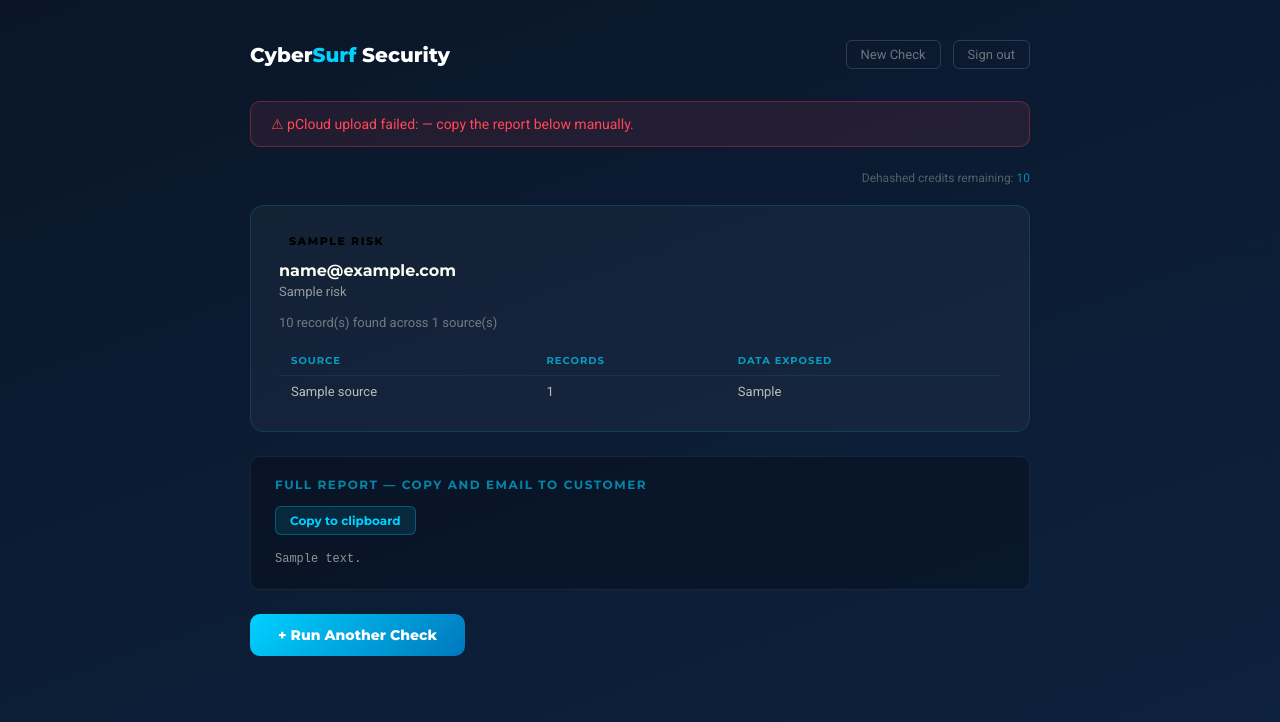
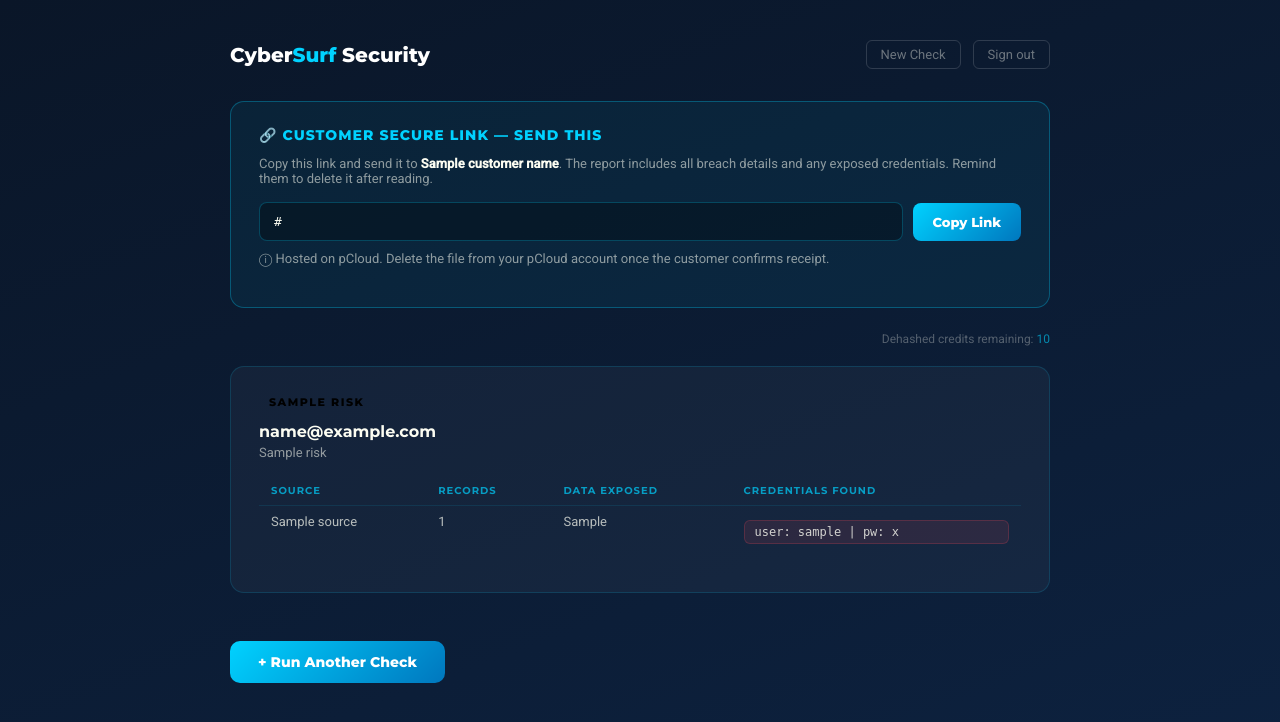
Before and after one commit to dcprojects1111/cybersurf-webapp-basic, a Flask app: template templates/report.html in a window 1280 px wide. Shown: the top 722 px of the page. Run offline with Flask 3, Linux system fonts and the light colour scheme; the template is opened without the code that fills it: most values are stand-ins (such as "Sample title", 1, 10 or a date in 2020).

Commit message:
Add credentials to report, pCloud share link, password consent
- Report now includes actual exposed passwords and usernames per breach
- pCloud share link generated automatically after upload
- Results page shows share link prominently — copy and send to customer
- Credentials displayed in dashboard with red pills per breach source

Co-Authored-By: Claude Sonnet 4.6 <noreply@anthropic.com>

```diff
--- a/app.py
+++ b/app.py
@@ -2,13 +2,14 @@
 """
 CyberSurf — Internal Breach Check Web App
 Password-protected dashboard for running Basic Breach Checks.
+Includes exposed credentials in report, delivered via pCloud secure link.
 """
 
 import os
 import requests
 from datetime import datetime
 from collections import defaultdict
-from flask import Flask, render_template, request, session, redirect, url_for, jsonify
+from flask import Flask, render_template, request, session, redirect, url_for
 
 app = Flask(__name__)
 app.secret_key = os.environ.get("APP_SECRET", "change-this-in-production")
@@ -19,8 +20,9 @@ DEHASHED_API_KEY  = os.environ.get("DEHASHED_API_KEY", "")
 PCLOUD_AUTH_TOKEN = os.environ.get("PCLOUD_AUTH_TOKEN", "")
 PCLOUD_FOLDER     = os.environ.get("PCLOUD_FOLDER", "/CyberSurf Reports")
 
-DEHASHED_URL  = "https://api.dehashed.com/v2/search"
-PCLOUD_UPLOAD = "https://api.pcloud.com/uploadfile"
+DEHASHED_URL    = "https://api.dehashed.com/v2/search"
+PCLOUD_UPLOAD   = "https://api.pcloud.com/uploadfile"
+PCLOUD_PUBLINK  = "https://api.pcloud.com/getfilepublink"
 
 
 # ─────────────────────────── Auth ─────────────────────────────────────────
@@ -67,92 +69,174 @@ def query_dehashed(email):
     return resp.json()
 
 
-def summarise_entries(entries):
-    breaches = defaultdict(lambda: {"count": 0, "exposed_fields": set()})
+def process_entries(entries):
+    """
+    Group entries by breach source.
+    Captures exposed field types AND actual credential values for the report.
+    """
+    breaches = defaultdict(lambda: {
+        "count": 0,
+        "exposed_fields": set(),
+        "credentials": [],
+    })
+
+    seen_creds = set()
+
     for entry in entries:
-        source = entry.get("database_name") or "Unknown Source"
+        source   = entry.get("database_name") or "Unknown Source"
         breaches[source]["count"] += 1
-        if entry.get("password"):          breaches[source]["exposed_fields"].add("password")
-        if entry.get("hashed_password"):   breaches[source]["exposed_fields"].add("hashed password")
-        if entry.get("username"):          breaches[source]["exposed_fields"].add("username")
-        if entry.get("name"):              breaches[source]["exposed_fields"].add("full name")
-        if entry.get("phone"):             breaches[source]["exposed_fields"].add("phone number")
-        if entry.get("address"):           breaches[source]["exposed_fields"].add("physical address")
-        if entry.get("ip_address"):        breaches[source]["exposed_fields"].add("IP address")
-    # Convert sets to sorted lists for JSON serialisation
-    return {k: {"count": v["count"], "exposed_fields": sorted(v["exposed_fields"])} for k, v in breaches.items()}
+
+        # Track field types
+        if entry.get("password"):        breaches[source]["exposed_fields"].add("password")
+        if entry.get("hashed_password"): breaches[source]["exposed_fields"].add("hashed password")
+        if entry.get("username"):        breaches[source]["exposed_fields"].add("username")
+        if entry.get("name"):            breaches[source]["exposed_fields"].add("full name")
+        if entry.get("phone"):           breaches[source]["exposed_fields"].add("phone number")
+        if entry.get("address"):         breaches[source]["exposed_fields"].add("physical address")
+        if entry.get("ip_address"):      breaches[source]["exposed_fields"].add("IP address")
+
+        # Capture unique credential pairs
+        password = entry.get("password") or ""
+        username = entry.get("username") or ""
+        if password or username:
+            key = (source, username, password)
+            if key not in seen_creds:
+                seen_creds.add(key)
+                breaches[source]["credentials"].append({
+                    "username": username,
+                    "password": password,
+                })
+
+    return {
+        k: {
+            "count":          v["count"],
+            "exposed_fields": sorted(v["exposed_fields"]),
+            "credentials":    v["credentials"],
+        }
+        for k, v in breaches.items()
+    }
 
 
 def risk_level(total, has_passwords):
-    if total == 0:      return "CLEAR",  "No known breaches found."
-    if has_passwords and total >= 3: return "HIGH",   "Multiple breaches including password exposures. Immediate action required."
-    if has_passwords:   return "MEDIUM", "Breach found with password exposure. Password change recommended."
-    if total >= 5:      return "MEDIUM", "Multiple breaches found. No passwords exposed but personal data is circulating."
+    if total == 0:                       return "CLEAR",  "No known breaches found."
+    if has_passwords and total >= 3:     return "HIGH",   "Multiple breaches including password exposures. Immediate action required."
+    if has_passwords:                    return "MEDIUM", "Breach found with password exposure. Password change recommended."
+    if total >= 5:                       return "MEDIUM", "Multiple breaches found. No passwords exposed but personal data is circulating."
     return "LOW", "Breach found but no passwords exposed."
 
 
-# ─────────────────────────── Report ───────────────────────────────────────
+# ─────────────────────────── Report Builder ───────────────────────────────
 
 def build_report_text(customer_name, results):
-    now  = datetime.now().strftime("%d %B %Y")
-    sep  = "=" * 64
+    now = datetime.now().strftime("%d %B %Y %H:%M AEST")
+    sep = "=" * 64
+
     lines = [
         sep,
         "  CYBERSURF SECURITY — BASIC BREACH CHECK REPORT",
+        "  CONFIDENTIAL — FOR AUTHORISED RECIPIENT ONLY",
         sep,
         f"  Customer   : {customer_name}",
         f"  Date       : {now}",
         f"  Prepared by: Darryl Wessling, CyberSurf Security",
-        sep, "",
-        "WHAT THIS REPORT COVERS", "-" * 40,
-        "We checked your email address(es) against Dehashed — one of the",
-        "world's largest breach intelligence databases.",
-        "This report tells you which breaches your email appeared in and",
-        "what type of data was exposed. It does NOT include raw passwords.",
+        sep,
+        "",
+        "IMPORTANT — READ FIRST",
+        "-" * 40,
+        "This report was prepared with your explicit consent and contains",
+        "personal credential data found in known data breaches.",
+        "Do not share this report. Delete it after you have reviewed it",
+        "and changed any exposed passwords.",
+        "",
+        "This report reflects data available in the Dehashed breach",
+        "intelligence database at the time of this search.",
         "",
     ]
+
     for r in results:
         risk, risk_desc = r["risk"]
         symbol = {"CLEAR": "✓", "LOW": "!", "MEDIUM": "!!", "HIGH": "!!!"}[risk]
+
         lines += [
-            sep, f"  EMAIL: {r['email']}", sep,
+            sep,
+            f"  EMAIL: {r['email']}",
+            sep,
             f"  RISK LEVEL : [{symbol}] {risk}",
             f"  SUMMARY    : {risk_desc}",
-            f"  BREACHES   : {r['total']} record(s) across {len(r['breaches'])} source(s)", "",
+            f"  BREACHES   : {r['total']} record(s) across {len(r['breaches'])} source(s)",
+            "",
         ]
+
         if r["total"] == 0:
-            lines += ["  No records found for this address.", ""]
+            lines += ["  No records found for this address in the database.", ""]
         else:
             lines += ["  BREACH DETAILS", "  " + "-" * 40]
             for source, info in sorted(r["breaches"].items()):
                 fields = ", ".join(info["exposed_fields"]) if info["exposed_fields"] else "email address only"
-                lines += [f"  Source  : {source}", f"  Records : {info['count']}", f"  Exposed : {fields}", ""]
+                lines += [
+                    f"  Source  : {source}",
+                    f"  Records : {info['count']}",
+                    f"  Exposed : {fields}",
+                ]
+                # Include actual credentials if present
+                if info["credentials"]:
+                    lines.append("  Credentials found:")
+                    for cred in info["credentials"][:10]:  # cap at 10 per source
+                        parts = []
+                        if cred["username"]: parts.append(f"username: {cred['username']}")
+                        if cred["password"]: parts.append(f"password: {cred['password']}")
+                        lines.append(f"    → {' | '.join(parts)}")
+                lines.append("")
 
+    # Recommendations
     any_pw = any(
         "password" in f or "hashed password" in f
         for r in results for info in r["breaches"].values() for f in info["exposed_fields"]
     )
-    total_all = sum(r["total"] for r in results)
+
     lines += [sep, "  RECOMMENDED ACTIONS", sep]
     n = 1
     if any_pw:
-        lines += [f"  {n}. CHANGE PASSWORDS IMMEDIATELY — password data was exposed.", ""]
+        lines += [
+            f"  {n}. CHANGE PASSWORDS IMMEDIATELY",
+            "     Change the password on every account that used any of the",
+            "     passwords listed above — especially email, banking, and",
+            "     social media accounts.",
+            "",
+        ]
         n += 1
+
     lines += [
-        f"  {n}. Enable MFA on email, banking, and cloud accounts.", "",
-        f"  {n+1}. Check for suspicious logins on affected accounts.", "",
-        f"  {n+2}. Use a password manager (Bitwarden is free) for unique passwords.", "",
-        sep, "  ABOUT THIS REPORT", sep,
-        "  CyberSurf does not store your email addresses or breach data.",
-        "  Zero retention policy applies.",
+        f"  {n}. Enable multi-factor authentication (MFA) on all important accounts.",
+        "",
+        f"  {n+1}. Check for suspicious logins — look for unknown devices or locations.",
+        "",
+        f"  {n+2}. Use a password manager (Bitwarden is free) — unique password for",
+        "     every account, never reuse.",
+        "",
+        sep,
+        "  ABOUT CYBERSURF",
+        sep,
+        "  CyberSurf does not retain your email addresses, credentials,",
+        "  or any breach data after this report is generated.",
+        "  Zero retention policy — all data discarded after report delivery.",
+        "",
+        "  This report was delivered with your explicit consent under",
+        "  CyberSurf Terms of Service.",
         "",
         "  Questions: hello@cybersurf.com.au | cybersurf.com.au",
-        sep, "",
+        "  Sunshine Coast, QLD, Australia",
+        sep,
+        "",
     ]
+
     return "\n".join(lines)
 
 
+# ─────────────────────────── pCloud ───────────────────────────────────────
+
 def upload_to_pcloud(filename, content):
+    """Upload report to pCloud. Returns (success, file_path, error_msg)."""
     try:
         resp = requests.post(
             PCLOUD_UPLOAD,
@@ -161,9 +245,32 @@ def upload_to_pcloud(filename, content):
             timeout=30,
         )
         data = resp.json()
-        return data.get("result") == 0, data.get("error", "unknown error")
+        if data.get("result") == 0:
+            file_path = f"{PCLOUD_FOLDER}/{filename}"
+            return True, file_path, None
+        return False, None, data.get("error", "unknown error")
     except Exception as e:
-        return False, str(e)
+        return False, None, str(e)
+
+
+def get_pcloud_share_link(file_path):
+    """Generate a public share link for a file in pCloud."""
+    try:
+        resp = requests.get(
+            PCLOUD_PUBLINK,
+            params={"path": file_path, "auth": PCLOUD_AUTH_TOKEN},
+            timeout=15,
+        )
+        data = resp.json()
+        if data.get("result") == 0:
+            code = data.get("code", "")
+            link = data.get("link") or f"https://u.pcloud.link/publink/show?code={code}"
+            # Ensure HTTPS
+            link = link.replace("http://", "https://")
+            return link, None
+        return None, data.get("error", "could not generate link")
+    except Exception as e:
+        return None, str(e)
 
 
 # ─────────────────────────── Routes ───────────────────────────────────────
@@ -197,37 +304,45 @@ def run_check():
             balance  = data.get("balance")
             total    = data.get("total", 0)
             entries  = data.get("entries") or []
-            breaches = summarise_entries(entries)
+            breaches = process_entries(entries)
             any_pw   = any(
                 "password" in f or "hashed password" in f
                 for info in breaches.values() for f in info["exposed_fields"]
             )
             risk, risk_desc = risk_level(total, any_pw)
             results.append({
-                "email":   email,
-                "total":   total,
+                "email":    email,
+                "total":    total,
                 "breaches": breaches,
-                "risk":    (risk, risk_desc),
+                "risk":     (risk, risk_desc),
             })
     except Exception as e:
         return render_template("index.html", error=f"Dehashed API error: {e}")
 
-    # Build report and upload to pCloud
+    # Build report
     report_text = build_report_text(customer_name, results)
     safe_name   = customer_name.replace(" ", "_")
-    date_str    = datetime.now().strftime("%Y-%m-%d")
+    date_str    = datetime.now().strftime("%Y-%m-%d_%H%M")
     filename    = f"{safe_name}_{date_str}.txt"
 
-    uploaded, pcloud_error = upload_to_pcloud(filename, report_text)
+    # Upload to pCloud
+    uploaded, file_path, pcloud_error = upload_to_pcloud(filename, report_text)
+
+    # Generate share link
+    share_link = None
+    link_error = None
+    if uploaded:
+        share_link, link_error = get_pcloud_share_link(file_path)
 
     return render_template("report.html",
-        customer_name=customer_name,
-        results=results,
-        report_text=report_text,
-        filename=filename,
-        uploaded=uploaded,
-        pcloud_error=pcloud_error,
-        balance=balance,
+        customer_name = customer_name,
+        results       = results,
+        filename      = filename,
+        uploaded      = uploaded,
+        pcloud_error  = pcloud_error,
+        share_link    = share_link,
+        link_error    = link_error,
+        balance       = balance,
     )
 
 
--- a/templates/report.html
+++ b/templates/report.html
@@ -8,54 +8,62 @@
   <style>
     *{box-sizing:border-box;margin:0;padding:0}
     body{font-family:'Roboto',sans-serif;background:linear-gradient(160deg,#0a1628 0%,#0d2240 100%);min-height:100vh;padding:40px 20px;}
-    nav{display:flex;align-items:center;justify-content:space-between;max-width:780px;margin:0 auto 32px;}
+    nav{display:flex;align-items:center;justify-content:space-between;max-width:820px;margin:0 auto 32px;}
     .brand{font-family:'Montserrat',sans-serif;font-weight:800;font-size:20px;color:#fff;}
     .brand span{color:#00d2ff;}
     .nav-right{display:flex;gap:12px;}
     .btn-nav{font-size:13px;color:rgba(252,253,242,.4);text-decoration:none;border:1px solid rgba(255,255,255,.15);padding:6px 14px;border-radius:6px;}
     .btn-nav:hover{color:#00d2ff;border-color:#00d2ff;}
-    .page{max-width:780px;margin:0 auto;}
+    .page{max-width:820px;margin:0 auto;}
 
-    /* Status banner */
-    .status-banner{padding:14px 20px;border-radius:10px;margin-bottom:24px;font-size:14px;display:flex;align-items:center;gap:10px;}
-    .status-ok{background:rgba(0,210,255,.1);border:1px solid rgba(0,210,255,.3);color:#00d2ff;}
-    .status-err{background:rgba(255,71,87,.1);border:1px solid rgba(255,71,87,.3);color:#ff4757;}
+    /* Banners */
+    .banner{padding:16px 20px;border-radius:10px;margin-bottom:16px;font-size:14px;}
+    .banner-ok   {background:rgba(0,210,255,.08);border:1px solid rgba(0,210,255,.25);color:#00d2ff;}
+    .banner-err  {background:rgba(255,71,87,.08);border:1px solid rgba(255,71,87,.25);color:#ff4757;}
+    .banner-warn {background:rgba(255,165,0,.08);border:1px solid rgba(255,165,0,.25);color:#ffa500;}
 
-    /* Summary cards */
+    /* Share link box */
+    .share-box{background:rgba(0,210,255,.06);border:1px solid rgba(0,210,255,.3);border-radius:14px;padding:24px 28px;margin-bottom:24px;}
+    .share-box h2{font-family:'Montserrat',sans-serif;font-size:14px;font-weight:800;letter-spacing:1px;text-transform:uppercase;color:#00d2ff;margin-bottom:12px;}
+    .share-box p{font-size:13px;color:rgba(252,253,242,.55);margin-bottom:16px;}
+    .link-row{display:flex;gap:10px;align-items:center;}
+    .link-input{flex:1;background:rgba(0,0,0,.3);border:1px solid rgba(0,210,255,.25);border-radius:8px;padding:11px 14px;font-size:13px;color:#fcfdf2;font-family:monospace;outline:none;}
+    .btn-copy{background:linear-gradient(135deg,#00d2ff 0%,#0077be 100%);color:#fff;font-family:'Montserrat',sans-serif;font-weight:800;font-size:13px;padding:11px 20px;border:none;border-radius:8px;cursor:pointer;white-space:nowrap;}
+    .btn-copy:hover{opacity:.9;}
+    .share-note{font-size:12px;color:rgba(252,253,242,.3);margin-top:10px;}
+
+    /* Balance */
+    .balance{font-size:12px;color:rgba(252,253,242,.3);text-align:right;margin-bottom:20px;}
+    .balance span{color:rgba(0,210,255,.6);}
+
+    /* Email result cards */
     .email-cards{display:flex;flex-direction:column;gap:16px;margin-bottom:24px;}
     .email-card{background:rgba(255,255,255,.04);border:1px solid rgba(0,210,255,.15);border-radius:14px;padding:24px 28px;}
-    .email-card.risk-HIGH   {border-color:rgba(255,71,87,.5);background:rgba(255,71,87,.05);}
-    .email-card.risk-MEDIUM {border-color:rgba(255,165,0,.4);background:rgba(255,165,0,.04);}
-    .email-card.risk-LOW    {border-color:rgba(255,210,0,.3);background:rgba(255,210,0,.03);}
-    .email-card.risk-CLEAR  {border-color:rgba(0,210,100,.3);background:rgba(0,210,100,.03);}
-
+    .email-card.risk-HIGH  {border-color:rgba(255,71,87,.5);background:rgba(255,71,87,.04);}
+    .email-card.risk-MEDIUM{border-color:rgba(255,165,0,.4);background:rgba(255,165,0,.03);}
+    .email-card.risk-LOW   {border-color:rgba(255,210,0,.3);background:rgba(255,210,0,.03);}
+    .email-card.risk-CLEAR {border-color:rgba(0,210,100,.3);background:rgba(0,210,100,.03);}
     .risk-badge{display:inline-block;font-family:'Montserrat',sans-serif;font-weight:800;font-size:11px;letter-spacing:1.5px;text-transform:uppercase;padding:3px 10px;border-radius:20px;margin-bottom:10px;}
     .risk-HIGH   .risk-badge{background:rgba(255,71,87,.2);color:#ff4757;}
     .risk-MEDIUM .risk-badge{background:rgba(255,165,0,.2);color:#ffa500;}
     .risk-LOW    .risk-badge{background:rgba(255,210,0,.2);color:#ffd200;}
     .risk-CLEAR  .risk-badge{background:rgba(0,210,100,.2);color:#00d264;}
-
     .email-addr{font-family:'Montserrat',sans-serif;font-weight:700;font-size:16px;color:#fcfdf2;margin-bottom:4px;}
     .risk-desc{font-size:13px;color:rgba(252,253,242,.55);margin-bottom:16px;}
-    .breach-count{font-size:13px;color:rgba(252,253,242,.4);margin-bottom:16px;}
 
-    table{width:100%;border-collapse:collapse;font-size:13px;}
+    table{width:100%;border-collapse:collapse;font-size:13px;margin-bottom:16px;}
     th{font-family:'Montserrat',sans-serif;font-size:10px;letter-spacing:1px;text-transform:uppercase;color:rgba(0,210,255,.7);padding:8px 12px;text-align:left;border-bottom:1px solid rgba(0,210,255,.1);}
     td{padding:8px 12px;border-bottom:1px solid rgba(255,255,255,.04);color:rgba(252,253,242,.7);vertical-align:top;}
     tr:last-child td{border-bottom:none;}
 
-    /* Balance */
-    .balance{font-size:12px;color:rgba(252,253,242,.3);text-align:right;margin-bottom:20px;}
-    .balance span{color:rgba(0,210,255,.6);}
+    /* Credential pills */
+    .cred-list{margin-top:6px;display:flex;flex-direction:column;gap:4px;}
+    .cred-pill{display:inline-block;background:rgba(255,71,87,.1);border:1px solid rgba(255,71,87,.2);border-radius:6px;padding:4px 10px;font-family:monospace;font-size:12px;color:rgba(252,253,242,.8);}
 
     /* Raw report */
-    .report-section{background:rgba(0,0,0,.25);border:1px solid rgba(255,255,255,.07);border-radius:10px;padding:20px 24px;margin-top:24px;}
-    .report-section h3{font-family:'Montserrat',sans-serif;font-size:12px;letter-spacing:1.5px;text-transform:uppercase;color:rgba(0,210,255,.6);margin-bottom:14px;}
-    pre{font-family:'Roboto Mono','Courier New',monospace;font-size:12px;color:rgba(252,253,242,.55);white-space:pre-wrap;line-height:1.7;}
-
-    /* Copy button */
-    .btn-copy{background:rgba(0,210,255,.1);border:1px solid rgba(0,210,255,.3);color:#00d2ff;font-family:'Montserrat',sans-serif;font-weight:700;font-size:12px;padding:6px 14px;border-radius:6px;cursor:pointer;margin-bottom:14px;}
-    .btn-copy:hover{background:rgba(0,210,255,.2);}
+    .report-section{background:rgba(0,0,0,.25);border:1px solid rgba(255,255,255,.07);border-radius:10px;padding:20px 24px;margin-top:8px;}
+    .report-section h3{font-family:'Montserrat',sans-serif;font-size:12px;letter-spacing:1.5px;text-transform:uppercase;color:rgba(0,210,255,.5);margin-bottom:12px;}
+    pre{font-family:'Roboto Mono','Courier New',monospace;font-size:12px;color:rgba(252,253,242,.5);white-space:pre-wrap;line-height:1.7;}
     .btn-new{display:inline-block;background:linear-gradient(135deg,#00d2ff 0%,#0077be 100%);color:#fff;font-family:'Montserrat',sans-serif;font-weight:800;font-size:14px;padding:12px 28px;border-radius:10px;text-decoration:none;margin-top:24px;}
   </style>
 </head>
@@ -70,54 +78,73 @@
 
   <div class="page">
 
-    <!-- pCloud status -->
-    {% if uploaded %}
-    <div class="status-banner status-ok">
-      &#10003; Report uploaded to pCloud — /CyberSurf Reports/{{ filename }}
+    <!-- Share link (primary action) -->
+    {% if share_link %}
+    <div class="share-box">
+      <h2>&#128279; Customer Secure Link — Send This</h2>
+      <p>Copy this link and send it to <strong style="color:#fcfdf2;">{{ customer_name }}</strong>. The report includes all breach details and any exposed credentials. Remind them to delete it after reading.</p>
+      <div class="link-row">
+        <input class="link-input" id="shareLink" value="{{ share_link }}" readonly/>
+        <button class="btn-copy" onclick="copyLink()">Copy Link</button>
+      </div>
+      <p class="share-note">&#9432; Hosted on pCloud. Delete the file from your pCloud account once the customer confirms receipt.</p>
+    </div>
+    {% elif uploaded %}
+    <div class="banner banner-warn">
+      &#9888; Report uploaded to pCloud but share link could not be generated: {{ link_error }}. File saved at: /CyberSurf Reports/{{ filename }}
     </div>
     {% else %}
-    <div class="status-banner status-err">
-      &#9888; pCloud upload failed: {{ pcloud_error }} — copy the report below manually.
+    <div class="banner banner-err">
+      &#9888; pCloud upload failed: {{ pcloud_error }}. Copy the report text below manually.
     </div>
     {% endif %}
 
-    <!-- API credits -->
     {% if balance is not none %}
     <p class="balance">Dehashed credits remaining: <span>{{ balance }}</span></p>
     {% endif %}
 
-    <!-- Per-email results -->
+    <!-- Per-email result cards -->
     <div class="email-cards">
       {% for r in results %}
       <div class="email-card risk-{{ r.risk[0] }}">
         <div class="risk-badge">{{ r.risk[0] }}</div>
         <div class="email-addr">{{ r.email }}</div>
         <div class="risk-desc">{{ r.risk[1] }}</div>
-        <div class="breach-count">{{ r.total }} record(s) found across {{ r.breaches|length }} source(s)</div>
 
         {% if r.total > 0 %}
         <table>
-          <tr><th>Source</th><th>Records</th><th>Data Exposed</th></tr>
+          <tr><th>Source</th><th>Records</th><th>Data Exposed</th><th>Credentials Found</th></tr>
           {% for source, info in r.breaches.items()|sort %}
           <tr>
             <td>{{ source }}</td>
             <td>{{ info.count }}</td>
             <td>{{ info.exposed_fields | join(', ') if info.exposed_fields else 'email only' }}</td>
+            <td>
+              {% if info.credentials %}
+              <div class="cred-list">
+                {% for cred in info.credentials[:5] %}
+                <span class="cred-pill">
+                  {% if cred.username %}user: {{ cred.username }}{% endif %}
+                  {% if cred.username and cred.password %} | {% endif %}
+                  {% if cred.password %}pw: {{ cred.password }}{% endif %}
+                </span>
+                {% endfor %}
+                {% if info.credentials|length > 5 %}
+                <span style="font-size:11px;color:rgba(252,253,242,.3);">+{{ info.credentials|length - 5 }} more in full report</span>
+                {% endif %}
+              </div>
+              {% else %}
+              <span style="color:rgba(252,253,242,.25);">—</span>
+              {% endif %}
+            </td>
           </tr>
           {% endfor %}
         </table>
         {% else %}
-        <p style="font-size:13px;color:rgba(0,210,100,.6);">No records found in this database.</p>
+        <p style="font-size:13px;color:rgba(0,210,100,.6);">No records found.</p>
         {% endif %}
       </div>
       {% endfor %}
-    </div>
-
-    <!-- Full report text -->
-    <div class="report-section">
-      <h3>Full Report — Copy and email to customer</h3>
-      <button class="btn-copy" onclick="copyReport()">Copy to clipboard</button>
-      <pre id="reportText">{{ report_text }}</pre>
     </div>
 
     <a href="/" class="btn-new">&#43; Run Another Check</a>
@@ -125,12 +152,12 @@
   </div>
 
   <script>
-    function copyReport() {
-      const text = document.getElementById('reportText').innerText;
-      navigator.clipboard.writeText(text).then(() => {
+    function copyLink() {
+      const input = document.getElementById('shareLink');
+      navigator.clipboard.writeText(input.value).then(() => {
         const btn = document.querySelector('.btn-copy');
         btn.textContent = 'Copied!';
-        setTimeout(() => btn.textContent = 'Copy to clipboard', 2000);
+        setTimeout(() => btn.textContent = 'Copy Link', 2000);
       });
     }
   </script>
```
